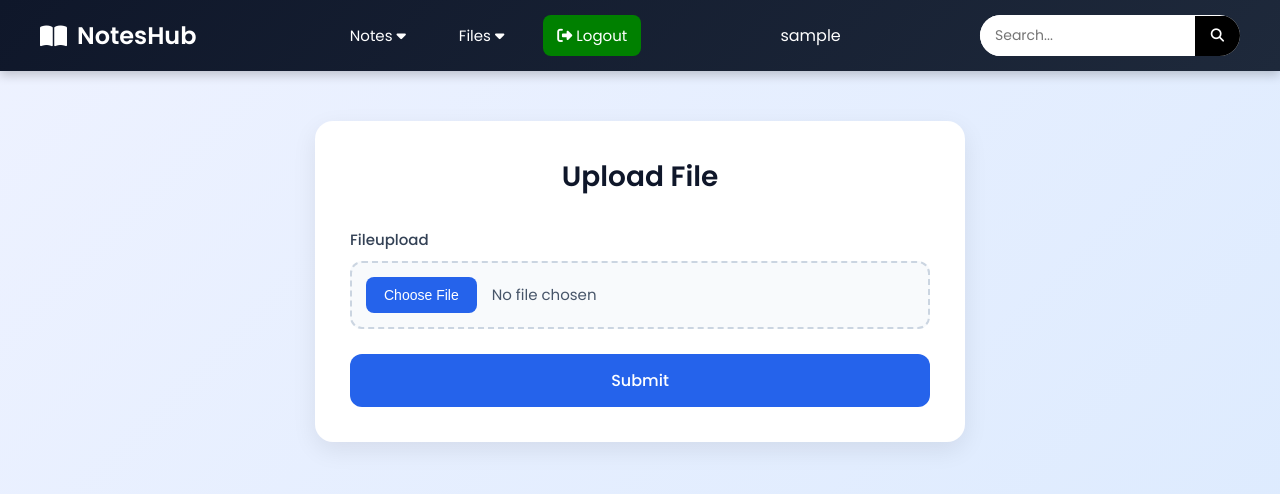
After one commit to tammanaviswanadh/Flask_SNM_prj, a Flask app: page /fileupload in a window 1280 px wide. The commit adds this page. Shown: the top 494 px of the page. Run offline with Flask 3, Linux system fonts and the light colour scheme; the visitor is signed in with stand-in values (Sample User, id 1).

Commit message:
fileupoad,viewallfiles

```diff
--- a/app.py
+++ b/app.py
@@ -264,4 +264,52 @@ def getexceldata():
         array_data.insert(0, columns) #it inserts the column names as the first row in the array_data list like [['Notesid', 'NotesTitle', 'NotesDescription', 'Created_at'], ['title1', 'description1', '2023-09-01 10:00:00'], ['title2', 'description2', '2023-09-02 11:00:00']]
         return excel.make_response_from_array(array_data,'xlsx',file_name='AllNotesdata.xlsx')
 
+@app.route('/fileupload', methods=['GET', 'POST'])
+def fileupload():
+    if not session.get('user'):
+        flash('please login to access the file upload feature from dashboard')
+        return redirect(url_for('userlogin'))
+    if request.method == 'POST':
+        user_filedata=request.files['filedata'] #accepts the file uploaded by the user and stores it in the user_filedata variable as a FileStorage object
+        #print(user_filedata)
+        #print(user_filedata.read()) #it reads the content of the uploaded file and prints it in the console. Note that after reading the file, the file pointer will be at the end of the file, so if you want to read it again, you need to reset the file pointer using user_filedata.seek(0)
+        #print(user_filedata.filename) #it prints the name of the uploaded file in the console
+        fname=user_filedata.filename
+        fdata=user_filedata.read() #it reads the content of the uploaded file and stores it in the fdata variable as bytes
+        try:
+            cursor=mydb.cursor(buffered=True)
+            cursor.execute('select userid from userdata where useremail=%s', [session.get('user')])
+            user_id=cursor.fetchone()[0] #(1) or (2)
+            cursor.execute('insert into filesdata (filename, filedata, userid) values (%s, %s, %s)', [fname, fdata, user_id])
+            mydb.commit()
+            cursor.close()
+        except Exception as e:
+            print(e)
+            flash('could not store filedata details')
+            return redirect(url_for('fileupload'))
+        else:
+            flash('File uploaded successfully')
+            return redirect(url_for('fileupload'))
+    return render_template('fileupload.html')
+
+@app.route('/viewallfiles')
+def viewallfiles():
+    if not session.get('user'):
+        flash('please login to access viewallfiles page')
+        return redirect(url_for('login'))
+    try:
+        cursor=mydb.cursor(buffered=True)
+        cursor.execute('select userid from userdata where useremail=%s', [session.get('user')])
+        user_id=cursor.fetchone()[0] #(1) or (2)
+        cursor.execute('select filesid, filename, created_at from filesdata where userid=%s',[user_id])
+        stored_allfilesdata=cursor.fetchall() #it will return a list of tuples like [('file1.txt', '2023-09-01 10:00:00'), ('file2.txt', '2023-09-02 11:00:00')]
+        # print(stored_allfilesdata)
+        cursor.close()
+    except Exception as e:
+        print(e)
+        flash('could not fetch file details')
+        return redirect(url_for('dashboard'))
+    else:
+        return render_template('viewallfiles.html', stored_allfilesdata=stored_allfilesdata)
+
 app.run(debug=True,use_reloader=True)
--- /dev/null
+++ b/static/fileupload.css
@@ -0,0 +1,118 @@
+/* Form Wrapper */
+.form-container{
+    width:100%;
+    display:flex;
+    justify-content:center;
+    align-items:center;
+    padding:50px 20px;
+}
+
+/* Card */
+.form-card{
+    width:100%;
+    max-width:650px;
+    background:#ffffff;
+    padding:35px;
+    border-radius:18px;
+    box-shadow:0 8px 24px rgba(0,0,0,0.08);
+}
+
+/* Heading */
+.form-card h2{
+    text-align:center;
+    margin-bottom:30px;
+    color:#0f172a;
+    font-size:28px;
+    font-weight:600;
+}
+
+/* Form Group */
+.form-group{
+    display:flex;
+    flex-direction:column;
+    margin-bottom:25px;
+}
+
+/* Label */
+.form-group label{
+    margin-bottom:10px;
+    font-size:15px;
+    font-weight:500;
+    color:#334155;
+}
+
+/* File Input */
+.form-group input[type="file"]{
+    width:100%;
+    padding:14px;
+    border:2px dashed #cbd5e1;
+    border-radius:12px;
+    background:#f8fafc;
+    font-size:15px;
+    color:#475569;
+    cursor:pointer;
+    transition:0.3s;
+}
+
+/* Hover Effect */
+.form-group input[type="file"]:hover{
+    border-color:#2563eb;
+    background:#eff6ff;
+}
+
+/* Focus Effect */
+.form-group input[type="file"]:focus{
+    outline:none;
+    border-color:#2563eb;
+    box-shadow:0 0 0 4px rgba(37,99,235,0.15);
+}
+
+/* File Upload Button */
+.form-group input[type="file"]::file-selector-button{
+    padding:10px 18px;
+    border:none;
+    border-radius:8px;
+    background:#2563eb;
+    color:#fff;
+    font-size:14px;
+    font-weight:500;
+    cursor:pointer;
+    margin-right:15px;
+    transition:0.3s;
+}
+
+/* Button Hover */
+.form-group input[type="file"]::file-selector-button:hover{
+    background:#1d4ed8;
+}
+
+/* Submit Button */
+.submit-btn{
+    width:100%;
+    padding:14px;
+    border:none;
+    border-radius:12px;
+    background:#2563eb;
+    color:#fff;
+    font-size:16px;
+    font-weight:500;
+    cursor:pointer;
+    transition:0.3s;
+}
+
+/* Submit Hover */
+.submit-btn:hover{
+    background:#1d4ed8;
+}
+
+/* Responsive */
+@media(max-width:768px){
+
+    .form-card{
+        padding:25px;
+    }
+
+    .form-card h2{
+        font-size:24px;
+    }
+}
--- a/templates/dashboard.html
+++ b/templates/dashboard.html
@@ -46,8 +46,8 @@
                 </a>
 
                 <ul class="dropdown-menu">
-                    <li><a href="#">Upload File</a></li>
-                    <li><a href="#">View All Files</a></li>
+                    <li><a href="{{url_for('fileupload')}}">Upload File</a></li>
+                    <li><a href="{{url_for('viewallfiles')}}">View All Files</a></li>
                 </ul>
             </li>
 
--- /dev/null
+++ b/templates/fileupload.html
@@ -0,0 +1,30 @@
+{% extends "dashboard.html" %}
+{% block addcss %}
+<link rel="stylesheet" href="{{url_for('static',filename='fileupload.css')}}" />
+{% endblock %}
+{% block content %}
+
+<div class="form-container">
+    <div class="form-card">
+        <h2>Upload File</h2>
+
+        <form method="post" enctype="multipart/form-data">
+
+            <!-- Title -->
+            <div class="form-group">
+                <label for="title">Fileupload</label>
+                <input type="file" id="file" name="filedata" placeholder="Choose a file..." required>
+            </div>
+
+
+            <!-- Submit -->
+            <button type="submit" class="submit-btn">
+                Submit
+            </button>
+
+
+        </form>
+    </div>
+</div>
+
+{% endblock %}
```
Also changed, not shown: static/viewallfiles.css (added, +163 -0 lines), static/viewallnotes.css (+172 -2 lines), templates/viewallfiles.html (added, +63 -0 lines), 1 other file.
